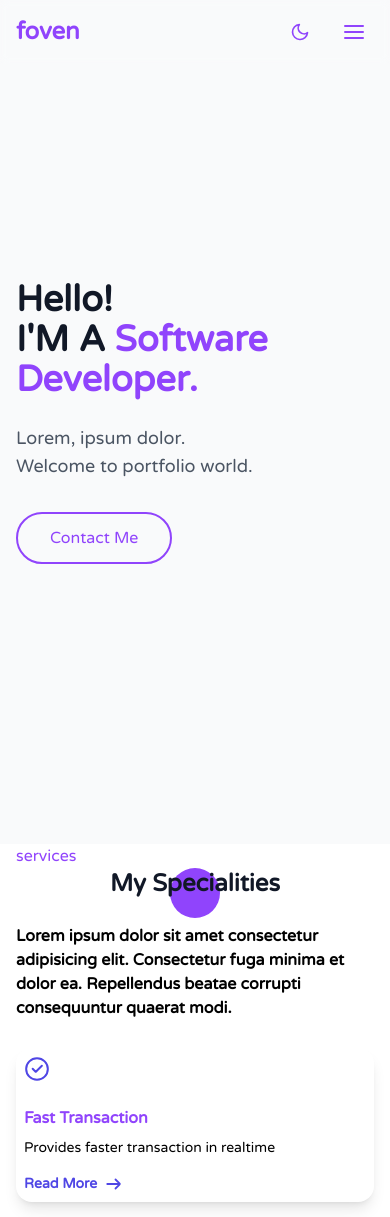
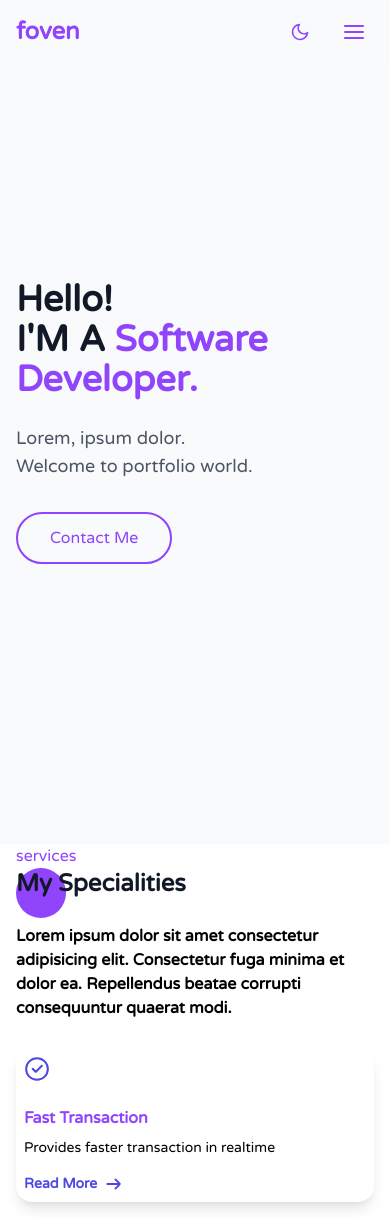
Before and after one commit to Fonchu-Fonchu/Portfolio, a Next.js app: page / in a window 390 px wide. Shown: the top 1217 px of the page. Built offline with nearby package versions, Linux system fonts and the light colour scheme.

Commit message:
updated others

```diff
--- a/app/components/Specialities.tsx
+++ b/app/components/Specialities.tsx
@@ -30,7 +30,7 @@ export default function Specialities() {
       <motion.div
         initial={{ opacity: 0, y: -20 }}
         animate={{ opacity: 1, y: 0 }}
-        className="items-center flex flex-col lg:flex-row justify-start lg:justify-between mb-7"
+        className="items-start lg:items-center flex flex-col lg:flex-row justify-start lg:justify-between mb-7"
       >
         <motion.h3
           initial={{ opacity: 0 }}
```
